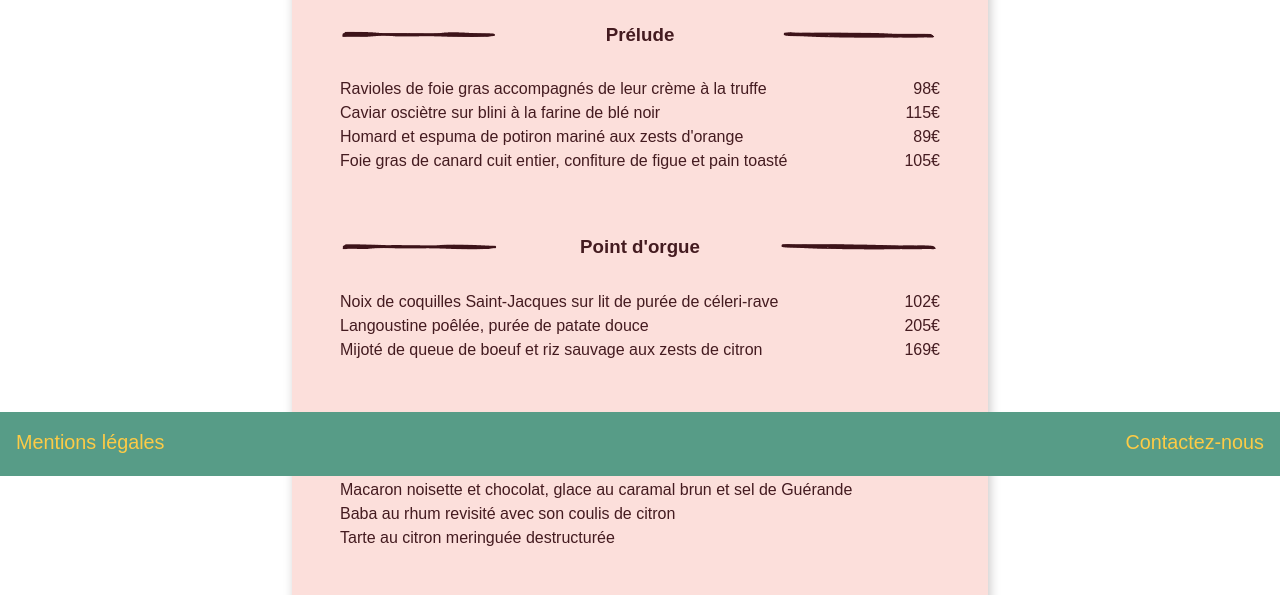
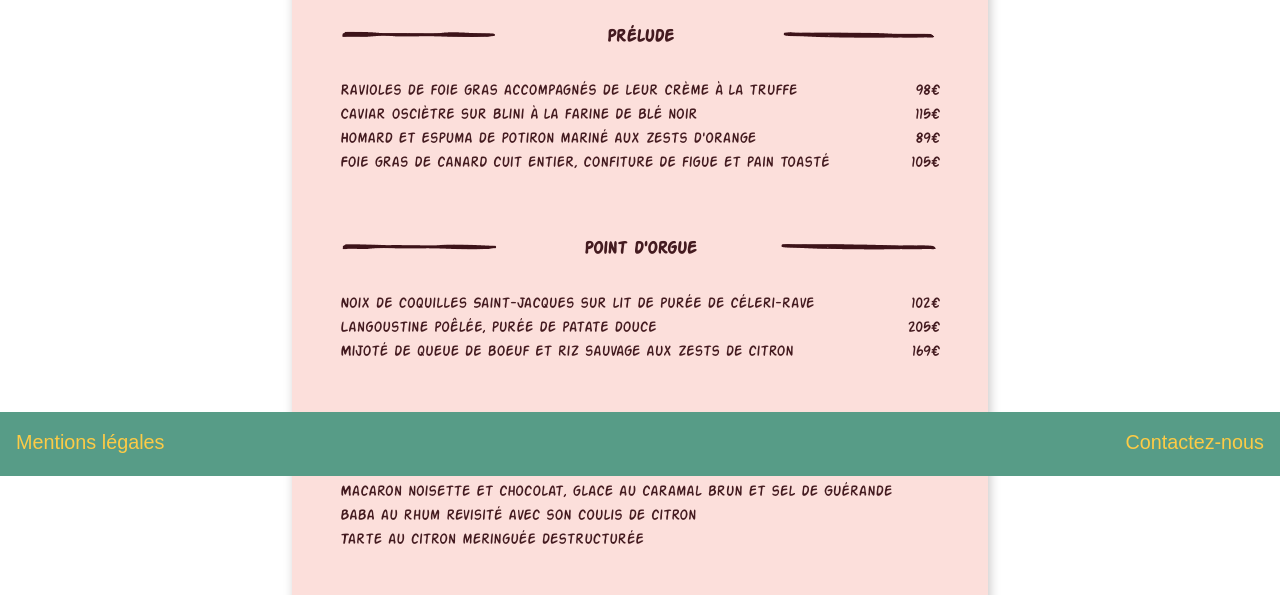
Before and after one commit to Math657/P3, a website: page menupage1.html in a window 1280 px wide. Shown: the part 324-919 px from the top of the page. Drawn offline with Linux system fonts and the light colour scheme; files whose address does not match are found by name.

Commit message:
font et anim

```diff
--- a/sass/main.scss
+++ b/sass/main.scss
@@ -1,9 +1,23 @@
 @import "./animation.scss";
 @import "./menupage1.scss";
+
+@font-face {
+    font-family: 'action_manregular';
+    src: url('Action_Man-webfont.eot');
+    src: url('Action_Man-webfont.eot?#iefix') format('embedded-opentype'),
+         url('Action_Man-webfont.woff2') format('woff2'),
+         url('Action_Man-webfont.woff') format('woff'),
+         url('Action_Man-webfont.ttf') format('truetype'),
+         url('Action_Man-webfont.svg#action_manregular') format('svg');
+    font-weight: normal;
+    font-style: normal;
+
+}
 
 $base-font-size: 22px;
 $font-color-btn: #FDCB46;
 $main: #579C87;
+
 
 html, body {
     margin: 0;
--- a/sass/menupage1.scss
+++ b/sass/menupage1.scss
@@ -17,6 +17,7 @@ html {
     font-size: 16px;
     line-height: 1.5;
     box-shadow: 2px 2px 10px rgb(201, 200, 200);
+    font-family: action_manregular, BreulGroteskA-Bold, Arial, Helvetica, sans-serif;
         ul {
             list-style: none;
         }
```
Also changed, not shown: css/style.css, 1 other file.
